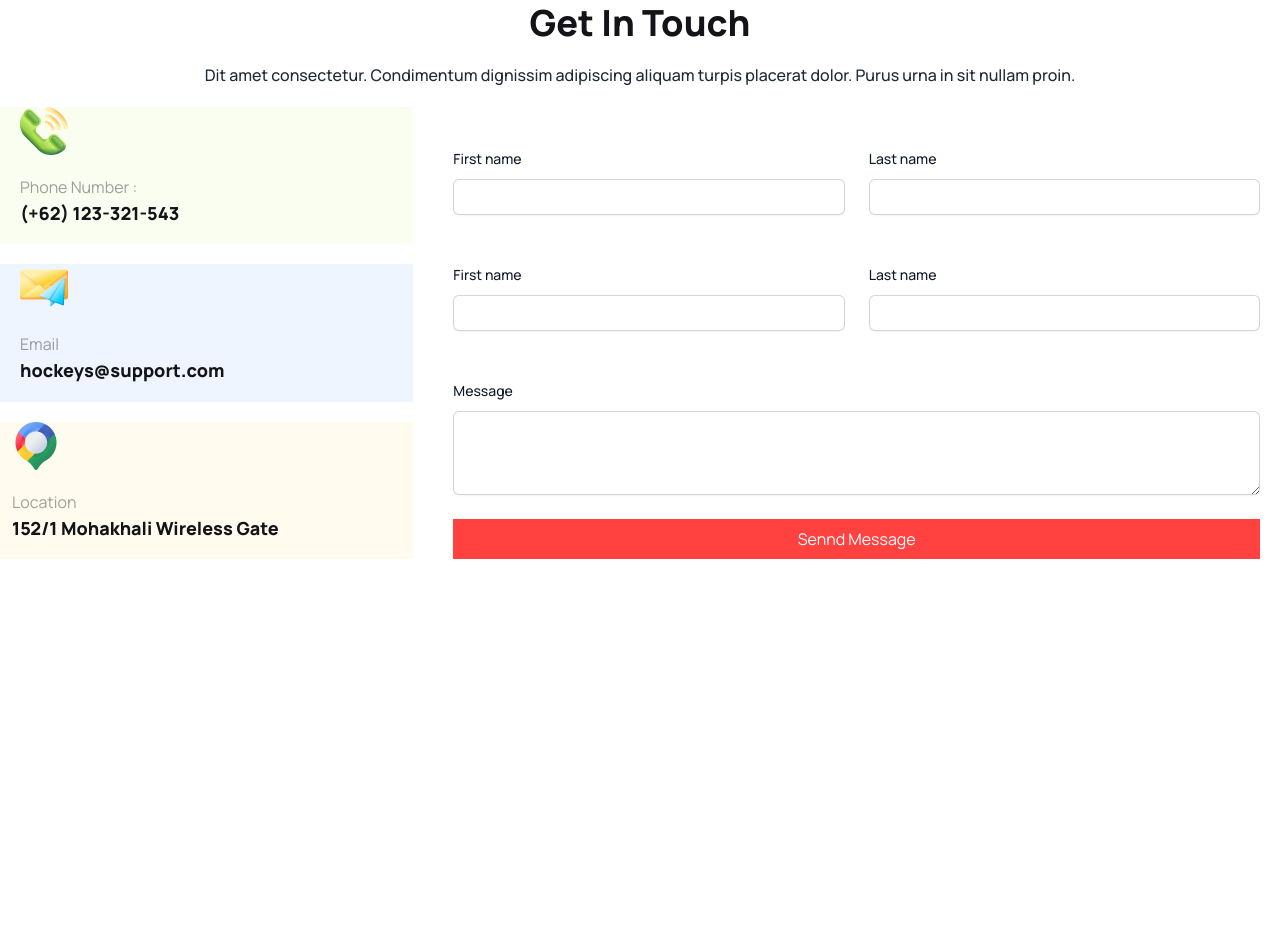
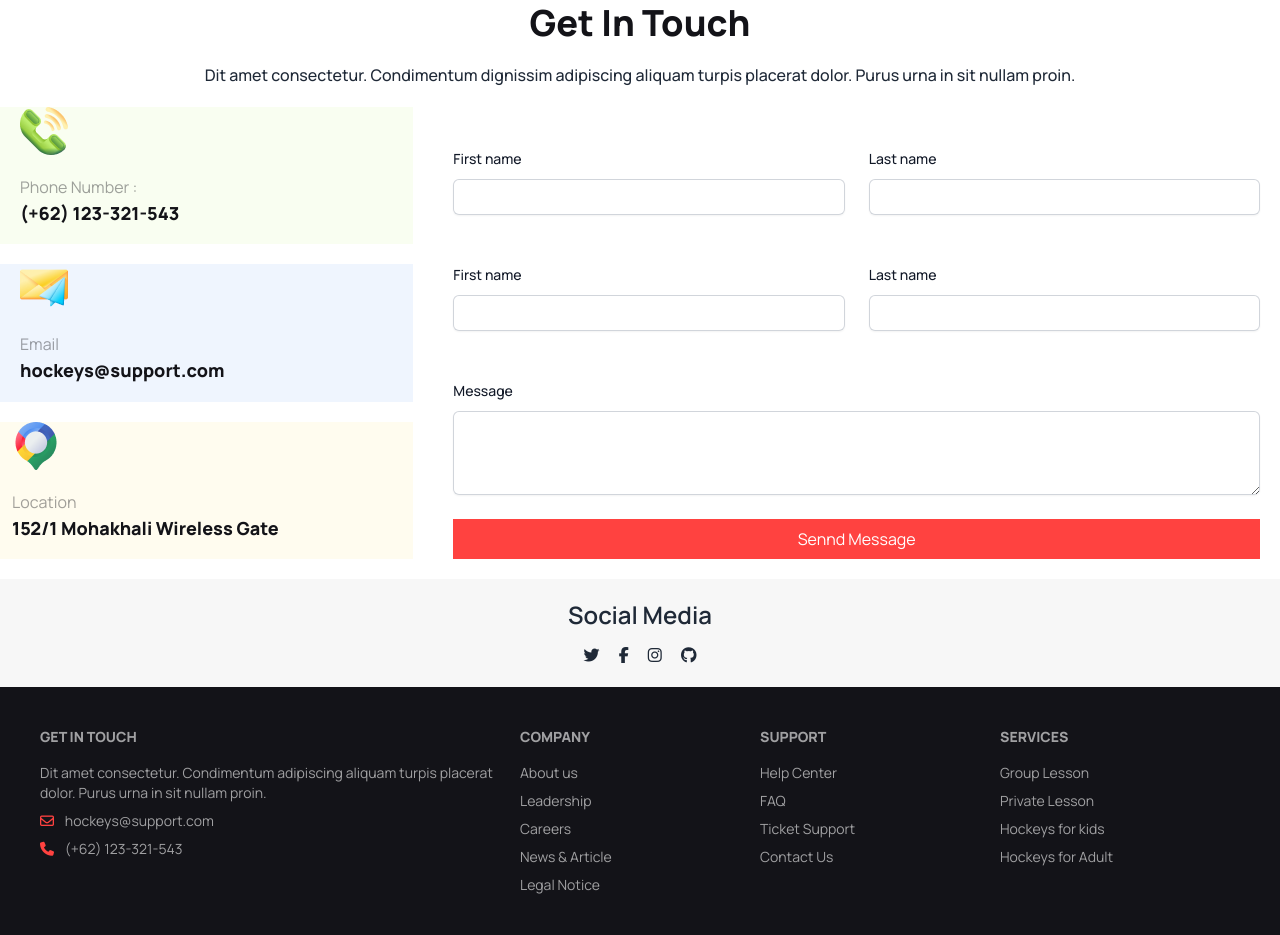
Before and after one commit to techmino/hockey, a plain HTML site: page index.html in a window 1280 px wide. Shown: the part 3107-4042 px from the top of the page. Before the commit the page ends 3666 px from the top, so only its background shows below. Drawn offline with nearby package versions, Linux system fonts and the light colour scheme.

Commit message:
amost done

```diff
--- a/index.html
+++ b/index.html
@@ -581,8 +581,69 @@
 
 
   </main>
-  <footer>
+  <footer1>
 
+    <section class="social-media text-center container mx-auto bg-[#13131808] py-5 mt-5">
+        <h3 class="text-2xl font-semibold mb-3">Social Media</h3>
+        <div class="social">
+            <i class="fa-brands fa-twitter px-2 font-light"></i>
+            <i class="fa-brands fa-facebook-f px-2 font-light"></i>
+            <i class="fa-brands fa-instagram px-2 font-light"></i>
+            <i class="fa-brands fa-github px-2 font-light"></i>
+        </div>
+
+    </section>
+    <section class="main-footer bg-[#131318]">
+        <div class="main-footer-container container mx-auto bg-[#13131808]  grid grid-cols-4">
+            <div>
+                <h3></h3>
+                <p></p>
+
+            </div>
+            <div></div>
+            <div></div>
+            <div></div>
+
+
+        </div>
+    </section>
+
+
+
+  </footer1>
+
+  <footer class="footer p-10 bg-[#131318]  grid lg:grid-cols-5 md:grid-cols-2">
+    <nav class="lg:col-span-2 md:col-span-1 col-span-2 flex flex-col items-center w-full  md:items-start ">
+      <h6 class="footer-title text-white font-extrabold">Get In Touch</h6>
+      <p class="text-[#FFFFFF99]">Dit amet consectetur. Condimentum  adipiscing aliquam turpis placerat dolor. Purus urna in sit nullam proin. </p>
+      <div ><i class="fa-regular fa-envelope mr-2 text-primary-red"></i> <span class="text-[#FFFFFF99]">hockeys@support.com</span></div>
+      <div><i class="fa-solid fa-phone inline-block mr-2 text-primary-red"></i> <span class="text-[#FFFFFF99]">(+62) 123-321-543</span></div>
+
+    </nav>
+    <nav class="flex flex-col items-center w-full md:items-start">
+      <h6 class="footer-title text-white font-extrabold ">Company</h6>
+      <a class="link link-hover text-[#FFFFFF99] ">About us</a>
+      <a class="link link-hover text-[#FFFFFF99]">Leadership</a>
+      <a class="link link-hover text-[#FFFFFF99]">Careers</a>
+      <a class="link link-hover text-[#FFFFFF99]">News & Article</a>
+      <a class="link link-hover text-[#FFFFFF99]">Legal Notice</a>
+    </nav>
+
+    <nav class="flex flex-col items-center w-full md:items-start">
+      <h6 class="footer-title text-white font-extrabold">Support</h6>
+      <a class="link link-hover text-[#FFFFFF99]">Help Center</a>
+      <a class="link link-hover text-[#FFFFFF99]">FAQ</a>
+      <a class="link link-hover text-[#FFFFFF99]">Ticket Support</a>
+      <a class="link link-hover text-[#FFFFFF99]">Contact Us</a>
+    </nav>
+
+    <nav  class="flex flex-col items-center w-full col-span-2 md:items-start" >
+      <h6 class="footer-title text-white font-extrabold">Services</h6>
+      <a class="link link-hover text-[#FFFFFF99]">Group Lesson</a>
+      <a class="link link-hover text-[#FFFFFF99]">Private Lesson</a>
+      <a class="link link-hover text-[#FFFFFF99]">Hockeys for kids</a>
+      <a class="link link-hover text-[#FFFFFF99]">Hockeys for Adult</a>
+    </nav>
   </footer>
 
 
```
